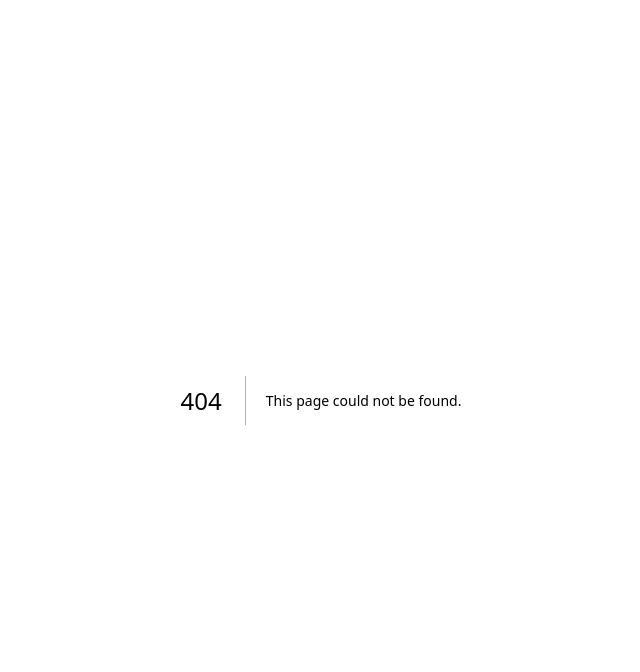
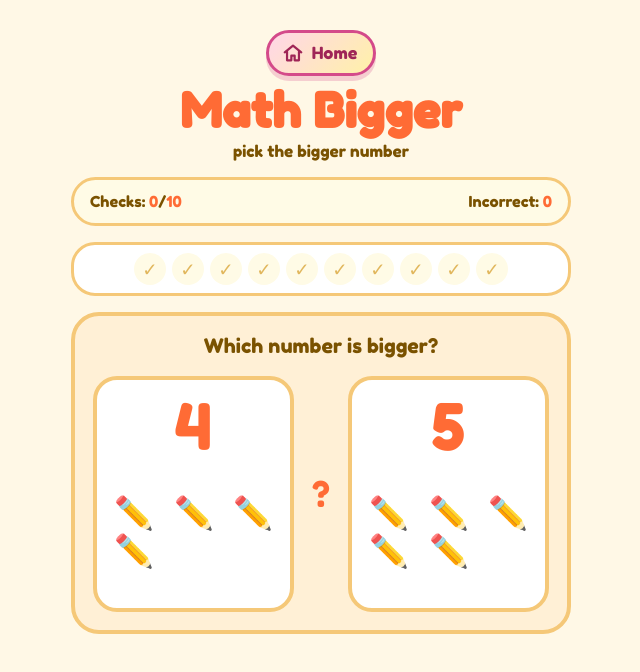
Before and after one commit to intrvertmichael/learning-games, a Next.js app: page /games/math-bigger in a window 1280 px wide. Before the commit this address had no page. Shown: the top 672 px of the page, without its empty margins (319-959 px from the left). Built offline with nearby package versions, Linux system fonts and the light colour scheme.

Commit message:
added new game Math Bigger

```diff
--- /dev/null
+++ b/app/games/math-bigger/page.jsx
@@ -0,0 +1,9 @@
+import MathBiggerGame from "@/components/MathBiggerGame"
+
+export const metadata = {
+  title: "Math Bigger | Learning Games",
+}
+
+export default function MathBiggerPage() {
+  return <MathBiggerGame />
+}
--- a/app/globals.css
+++ b/app/globals.css
@@ -687,6 +687,94 @@ select {
   text-align: center;
 }
 
+.math-bigger-panel {
+  display: grid;
+  gap: 18px;
+  padding: 18px;
+  text-align: center;
+}
+
+.math-bigger-prompt {
+  color: var(--text-muted);
+  font-size: 1.25rem;
+}
+
+.math-bigger-choices {
+  display: grid;
+  grid-template-columns: minmax(0, 1fr) 34px minmax(0, 1fr);
+  align-items: stretch;
+  gap: 10px;
+}
+
+.math-bigger-choice {
+  min-width: 0;
+  min-height: 236px;
+  display: grid;
+  grid-template-rows: auto 1fr;
+  gap: 10px;
+  border: 4px solid var(--surface-border);
+  border-radius: 24px;
+  background: #fff;
+  color: var(--text-primary);
+  cursor: pointer;
+  padding: 12px 10px;
+  transition:
+    transform 0.15s ease,
+    background 0.15s ease,
+    border-color 0.15s ease,
+    color 0.15s ease;
+}
+
+.math-bigger-choice:hover {
+  transform: scale(1.03);
+}
+
+.math-bigger-choice.correct {
+  background: #d8f7d7;
+  border-color: var(--green);
+  color: #2d7033;
+  transform: scale(1.04);
+}
+
+.math-bigger-choice.wrong {
+  background: #ffe1e0;
+  border-color: var(--red);
+  color: #d13232;
+  animation: shake 0.3s ease;
+}
+
+.math-bigger-number {
+  display: grid;
+  place-items: center;
+  min-height: 70px;
+  font-size: 4rem;
+  line-height: 1;
+}
+
+.math-bigger-pencils {
+  min-height: 120px;
+  display: grid;
+  grid-template-columns: repeat(3, minmax(0, 1fr));
+  align-content: center;
+  justify-items: center;
+  gap: 6px;
+  color: var(--text-dark);
+  font-size: 2rem;
+  line-height: 1;
+}
+
+.math-bigger-pencil {
+  display: grid;
+  place-items: center;
+  animation: pencilIn 0.3s cubic-bezier(0.34, 1.56, 0.64, 1) both;
+}
+
+.math-bigger-symbol {
+  align-self: center;
+  color: var(--text-primary);
+  font-size: 2.2rem;
+}
+
 .same-different-prompt {
   color: var(--text-muted);
   font-size: 1.25rem;
@@ -1074,6 +1162,37 @@ select {
     padding: 14px 10px;
   }
 
+  .math-bigger-panel {
+    padding: 14px 10px;
+  }
+
+  .math-bigger-choices {
+    grid-template-columns: minmax(0, 1fr) 24px minmax(0, 1fr);
+    gap: 6px;
+  }
+
+  .math-bigger-choice {
+    min-height: 198px;
+    border-radius: 18px;
+    padding: 10px 6px;
+  }
+
+  .math-bigger-number {
+    min-height: 54px;
+    font-size: 3rem;
+  }
+
+  .math-bigger-pencils {
+    min-height: 104px;
+    grid-template-columns: repeat(2, minmax(0, 1fr));
+    gap: 5px;
+    font-size: 1.55rem;
+  }
+
+  .math-bigger-symbol {
+    font-size: 1.8rem;
+  }
+
   .emoji-compare-row {
     grid-template-columns: minmax(0, 1fr) 30px minmax(0, 1fr);
     gap: 6px;
--- /dev/null
+++ b/components/MathBiggerGame.jsx
@@ -0,0 +1,195 @@
+"use client"
+
+import { useEffect, useState } from "react"
+
+import CongratsOverlay from "./CongratsOverlay"
+import GameShell from "./GameShell"
+import ScoreBar from "./ScoreBar"
+
+const TOTAL_ROUNDS = 10
+const MIN_NUMBER = 1
+const MAX_NUMBER = 10
+
+function randomNumber(excludedValue = null) {
+  const choices = []
+  for (let value = MIN_NUMBER; value <= MAX_NUMBER; value++) {
+    if (value !== excludedValue) choices.push(value)
+  }
+  return choices[Math.floor(Math.random() * choices.length)]
+}
+
+function makeQuestion(previousQuestion = null) {
+  let left = randomNumber()
+  let right = randomNumber(left)
+
+  if (previousQuestion) {
+    let guard = 0
+    while (
+      left === previousQuestion.left &&
+      right === previousQuestion.right &&
+      guard < 20
+    ) {
+      left = randomNumber()
+      right = randomNumber(left)
+      guard += 1
+    }
+  }
+
+  return {
+    id: `${left}-${right}-${Date.now()}-${Math.random()}`,
+    left,
+    right,
+    answer: left > right ? "left" : "right",
+  }
+}
+
+export default function MathBiggerGame() {
+  const [question, setQuestion] = useState(() => makeQuestion())
+  const [roundsComplete, setRoundsComplete] = useState(0)
+  const [correct, setCorrect] = useState(0)
+  const [incorrect, setIncorrect] = useState(0)
+  const [selected, setSelected] = useState(null)
+  const [wrongChoice, setWrongChoice] = useState(null)
+  const [acceptingAnswers, setAcceptingAnswers] = useState(true)
+  const [flash, setFlash] = useState("")
+  const [showWin, setShowWin] = useState(false)
+
+  function startGame() {
+    setQuestion(makeQuestion())
+    setRoundsComplete(0)
+    setCorrect(0)
+    setIncorrect(0)
+    setSelected(null)
+    setWrongChoice(null)
+    setAcceptingAnswers(true)
+    setFlash("")
+    setShowWin(false)
+  }
+
+  function flashScreen(className) {
+    setFlash("")
+    window.requestAnimationFrame(() => {
+      setFlash(className)
+      window.setTimeout(() => setFlash(""), 500)
+    })
+  }
+
+  function goToNextRound() {
+    setQuestion(currentQuestion => makeQuestion(currentQuestion))
+    setSelected(null)
+    setWrongChoice(null)
+    setAcceptingAnswers(true)
+  }
+
+  function chooseAnswer(value) {
+    if (!acceptingAnswers) return
+
+    if (value === question.answer) {
+      const nextRound = roundsComplete + 1
+      setSelected(value)
+      setCorrect(count => count + 1)
+      setRoundsComplete(nextRound)
+      setAcceptingAnswers(false)
+      flashScreen("screen-flash-green")
+
+      if (nextRound >= TOTAL_ROUNDS) {
+        window.setTimeout(() => setShowWin(true), 650)
+      } else {
+        window.setTimeout(goToNextRound, 650)
+      }
+      return
+    }
+
+    setIncorrect(count => count + 1)
+    setWrongChoice(value)
+    flashScreen("screen-flash-red")
+    window.setTimeout(() => setWrongChoice(null), 350)
+  }
+
+  useEffect(() => {
+    if (!flash) return undefined
+    document.body.classList.add(flash)
+    return () => document.body.classList.remove(flash)
+  }, [flash])
+
+  return (
+    <GameShell title="Math Bigger" subtitle="pick the bigger number">
+      <ScoreBar
+        items={[
+          { label: "Checks", value: roundsComplete, total: TOTAL_ROUNDS },
+          { label: "Incorrect", value: incorrect },
+        ]}
+      />
+
+      <div className="checks-row" aria-label="rounds complete">
+        {Array.from({ length: TOTAL_ROUNDS }, (_, index) => (
+          <div
+            className={`check-slot ${
+              index < roundsComplete ? "earned" : ""
+            }`}
+            key={index}
+          >
+            {index < roundsComplete ? "✅" : "✓"}
+          </div>
+        ))}
+      </div>
+
+      <section className="panel math-bigger-panel">
+        <div className="math-bigger-prompt">Which number is bigger?</div>
+        <div
+          className="math-bigger-choices"
+          aria-live="polite"
+          key={question.id}
+        >
+          <NumberChoice
+            choice="left"
+            isCorrect={selected === "left"}
+            isWrong={wrongChoice === "left"}
+            number={question.left}
+            onChoose={chooseAnswer}
+          />
+          <div className="math-bigger-symbol">?</div>
+          <NumberChoice
+            choice="right"
+            isCorrect={selected === "right"}
+            isWrong={wrongChoice === "right"}
+            number={question.right}
+            onChoose={chooseAnswer}
+          />
+        </div>
+      </section>
+
+      <CongratsOverlay
+        correct={correct}
+        incorrect={incorrect}
+        onPlayAgain={startGame}
+        show={showWin}
+      />
+    </GameShell>
+  )
+}
+
+function NumberChoice({ choice, isCorrect, isWrong, number, onChoose }) {
+  return (
+    <button
+      className={`math-bigger-choice ${isCorrect ? "correct" : ""} ${
+        isWrong ? "wrong" : ""
+      }`}
+      onClick={() => onChoose(choice)}
+      type="button"
+    >
+      <span className="math-bigger-number">{number}</span>
+      <span className="math-bigger-pencils" aria-label={`${number} pencils`}>
+        {Array.from({ length: number }, (_, index) => (
+          <span
+            className="math-bigger-pencil"
+            key={index}
+            style={{ animationDelay: `${index * 0.02}s` }}
+          >
+            ✏️
+          </span>
+        ))}
+      </span>
+    </button>
+  )
+}
--- a/lib/games.js
+++ b/lib/games.js
@@ -18,6 +18,12 @@ export const games = [
     accent: "orange",
   },
   {
+    title: "Math Bigger",
+    href: "/games/math-bigger",
+    description: "Compare two pencil sets and pick the bigger number.",
+    accent: "blue",
+  },
+  {
     title: "Math Measure",
     href: "/games/math-measure",
     description: "Measure a pencil with ten clickable squares.",
```
